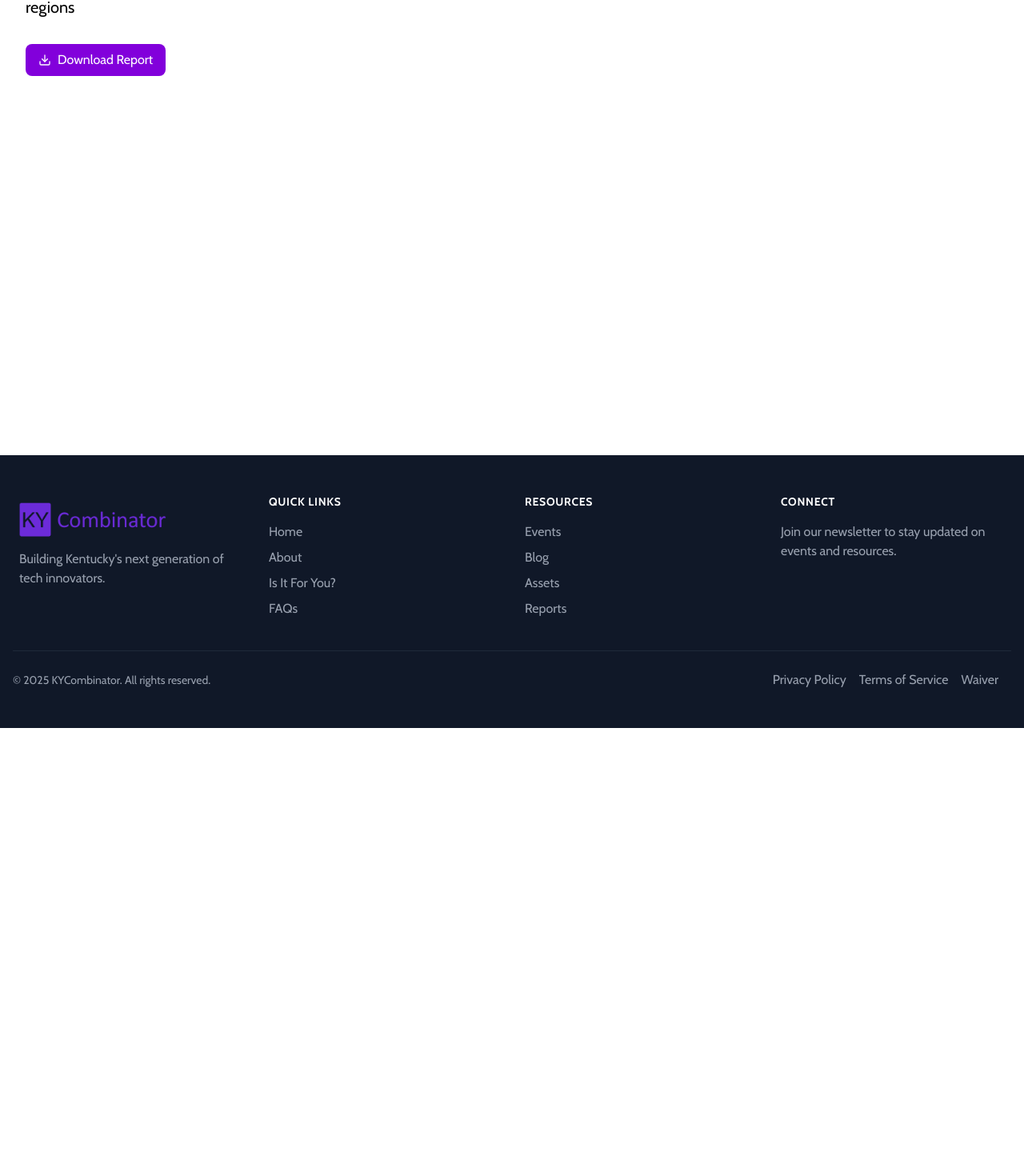
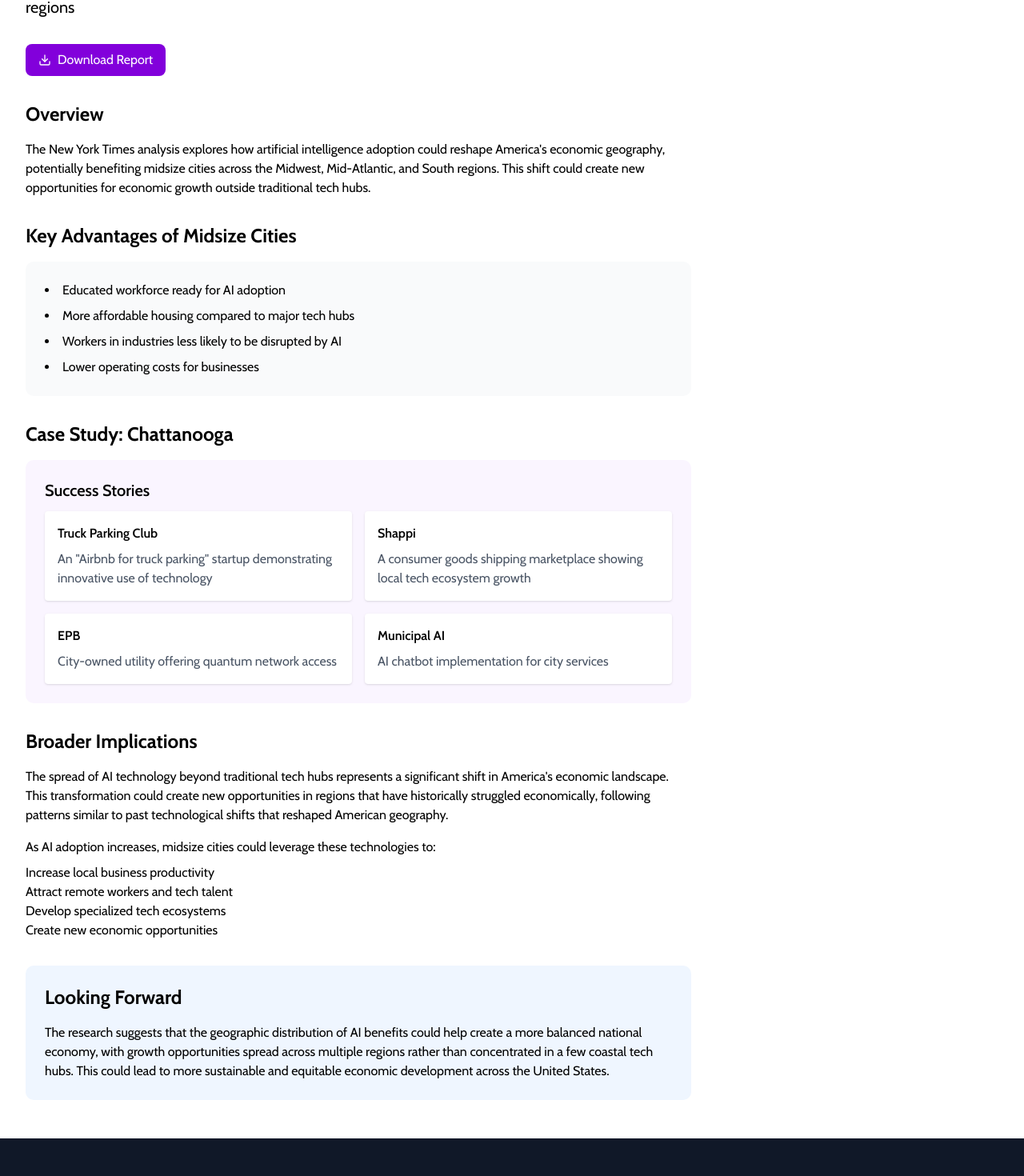
Before and after one commit to KYCombinator/website, a Next.js app: page /reports/nytimes-ai-geography in a window 1280 px wide. Shown: the part 296-1766 px from the top of the page at 80% size. Before the commit the page ends 1206 px from the top, so only its background shows below. Built offline with nearby package versions, Linux system fonts and the light colour scheme; grey boxes are pictures that could not be loaded.

Commit message:
add reports

```diff
--- a/src/app/reports/[slug]/page.tsx
+++ b/src/app/reports/[slug]/page.tsx
@@ -3,6 +3,7 @@ import { Card } from "@/components/ui/card"
 import { notFound } from "next/navigation"
 import { reports, badges } from "../data"
 import { Download } from "lucide-react"
+import { reportComponents } from "../components"
 
 export function generateStaticParams() {
   return reports.map((report) => ({
@@ -25,12 +26,14 @@ export function generateMetadata({ params }: { params: { slug: string } }) {
   }
 }
 
-export default function ReportPage({ params }: { params: { slug: string } }) {
+export default async function ReportPage({ params }: { params: { slug: string } }) {
   const report = reports.find((r) => r.slug === params.slug)
 
   if (!report) {
     notFound()
   }
+
+  const ReportComponent = report.componentKey ? reportComponents[report.componentKey] : null
 
   return (
     <main className="container max-w-4xl py-12 px-4 sm:px-6 lg:px-8">
@@ -78,7 +81,13 @@ export default function ReportPage({ params }: { params: { slug: string } }) {
             </div>
           )}
           <div className="prose dark:prose-invert max-w-none">
-            {/* Report content will go here */}
+            {ReportComponent ? (
+              <ReportComponent />
+            ) : (
+              <div className="text-center text-muted-foreground">
+                <p>Static content for this report will be added soon.</p>
+              </div>
+            )}
           </div>
         </>
       )}
--- /dev/null
+++ b/src/app/reports/components/NYTimesAIGeography.tsx
@@ -0,0 +1,74 @@
+export default function NYTimesAIGeography() {
+  return (
+    <div className="space-y-8">
+      <section>
+        <h2 className="text-2xl font-bold mb-4">Overview</h2>
+        <p className="mb-4">
+          The New York Times analysis explores how artificial intelligence adoption could reshape America&apos;s economic geography, potentially benefiting midsize cities across the Midwest, Mid-Atlantic, and South regions. This shift could create new opportunities for economic growth outside traditional tech hubs.
+        </p>
+      </section>
+
+      <section>
+        <h2 className="text-2xl font-bold mb-4">Key Advantages of Midsize Cities</h2>
+        <div className="bg-gray-50 p-6 rounded-lg">
+          <ul className="list-disc list-inside space-y-2">
+            <li>Educated workforce ready for AI adoption</li>
+            <li>More affordable housing compared to major tech hubs</li>
+            <li>Workers in industries less likely to be disrupted by AI</li>
+            <li>Lower operating costs for businesses</li>
+          </ul>
+        </div>
+      </section>
+
+      <section>
+        <h2 className="text-2xl font-bold mb-4">Case Study: Chattanooga</h2>
+        <div className="bg-purple-50 p-6 rounded-lg">
+          <h3 className="text-xl font-semibold mb-3">Success Stories</h3>
+          <div className="grid md:grid-cols-2 gap-4">
+            <div className="p-4 bg-white rounded shadow">
+              <h4 className="font-semibold mb-2">Truck Parking Club</h4>
+              <p className="text-gray-600">An &quot;Airbnb for truck parking&quot; startup demonstrating innovative use of technology</p>
+            </div>
+            <div className="p-4 bg-white rounded shadow">
+              <h4 className="font-semibold mb-2">Shappi</h4>
+              <p className="text-gray-600">A consumer goods shipping marketplace showing local tech ecosystem growth</p>
+            </div>
+            <div className="p-4 bg-white rounded shadow">
+              <h4 className="font-semibold mb-2">EPB</h4>
+              <p className="text-gray-600">City-owned utility offering quantum network access</p>
+            </div>
+            <div className="p-4 bg-white rounded shadow">
+              <h4 className="font-semibold mb-2">Municipal AI</h4>
+              <p className="text-gray-600">AI chatbot implementation for city services</p>
+            </div>
+          </div>
+        </div>
+      </section>
+
+      <section>
+        <h2 className="text-2xl font-bold mb-4">Broader Implications</h2>
+        <div className="prose max-w-none">
+          <p>
+            The spread of AI technology beyond traditional tech hubs represents a significant shift in America&apos;s economic landscape. This transformation could create new opportunities in regions that have historically struggled economically, following patterns similar to past technological shifts that reshaped American geography.
+          </p>
+          <p className="mt-4">
+            As AI adoption increases, midsize cities could leverage these technologies to:
+          </p>
+          <ul className="mt-2">
+            <li>Increase local business productivity</li>
+            <li>Attract remote workers and tech talent</li>
+            <li>Develop specialized tech ecosystems</li>
+            <li>Create new economic opportunities</li>
+          </ul>
+        </div>
+      </section>
+
+      <section className="bg-blue-50 p-6 rounded-lg">
+        <h2 className="text-2xl font-bold mb-4">Looking Forward</h2>
+        <p>
+          The research suggests that the geographic distribution of AI benefits could help create a more balanced national economy, with growth opportunities spread across multiple regions rather than concentrated in a few coastal tech hubs. This could lead to more sustainable and equitable economic development across the United States.
+        </p>
+      </section>
+    </div>
+  )
+}
--- /dev/null
+++ b/src/app/reports/components/index.tsx
@@ -0,0 +1,7 @@
+import NYTimesAIGeography from './NYTimesAIGeography'
+
+export const reportComponents = {
+  'nytimes-ai-geography': NYTimesAIGeography,
+} as const
+
+export type ReportComponentKey = keyof typeof reportComponents
--- a/src/app/reports/data.ts
+++ b/src/app/reports/data.ts
@@ -1,3 +1,5 @@
+import { ReportComponentKey } from './components'
+
 export type BadgeType = {
   label: string
   color: string
@@ -26,7 +28,7 @@ export interface Report {
   date: string
   badges: (keyof typeof badges)[]
   file?: string
-  component?: React.ComponentType
+  componentKey?: ReportComponentKey
 }
 
 export const reports: Report[] = [
@@ -37,8 +39,9 @@ export const reports: Report[] = [
         status: "Published",
         date: "December 28, 2024",
         badges: ["research"],
-        file: "/reports/NYTimes_AI_Geography_20241228.pdf"
-        },
+        file: "/reports/NYTimes_AI_Geography_20241228.pdf",
+        componentKey: "nytimes-ai-geography"
+    },
     {
     slug: "endeavor-midwest-10-year",
     title: "Unparalleled Endeavor Midwest 10 Year Report",
@@ -65,5 +68,5 @@ export const reports: Report[] = [
     date: "September 2019",
     badges: ["research"],
     file: "/reports/Endeavor_20190927.pdf"
-  },
+  }
 ]
```
